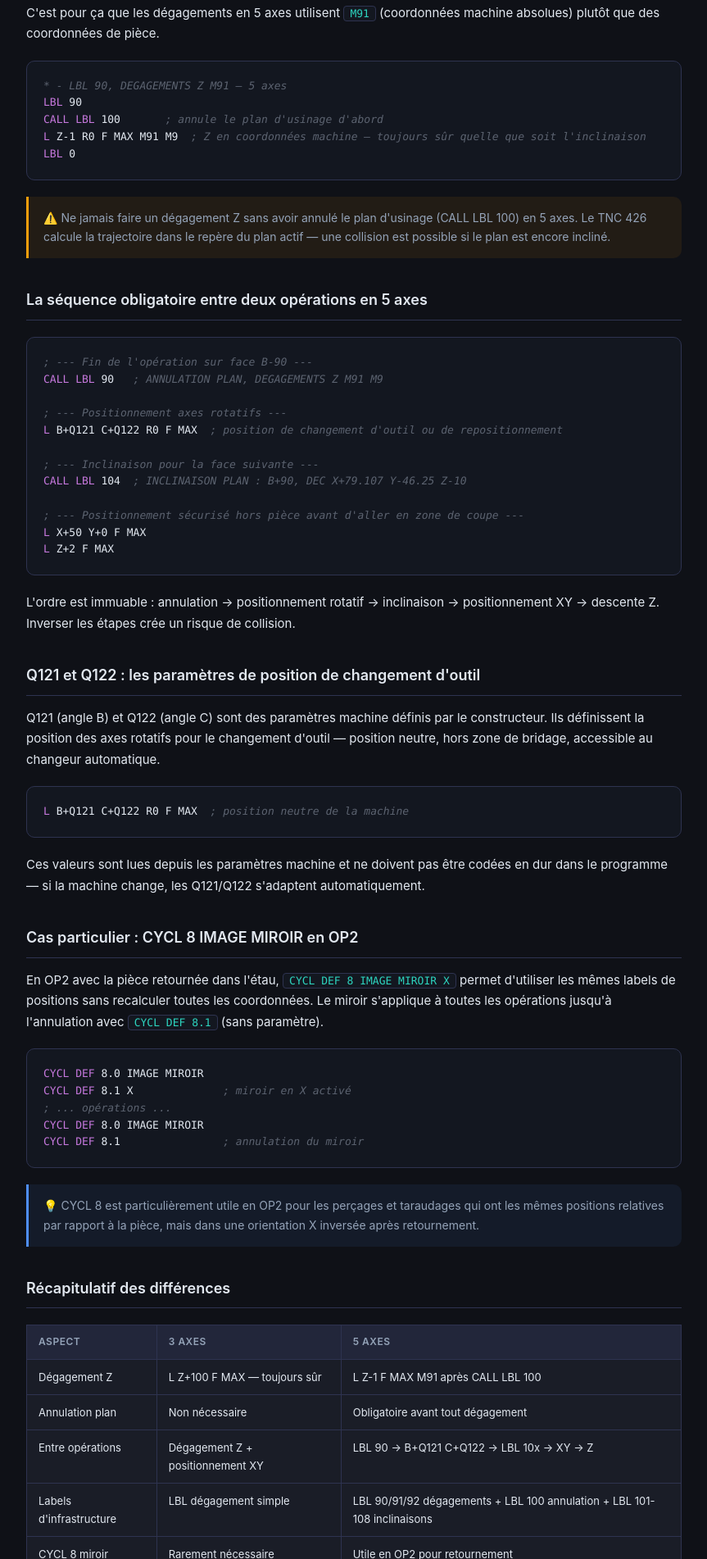
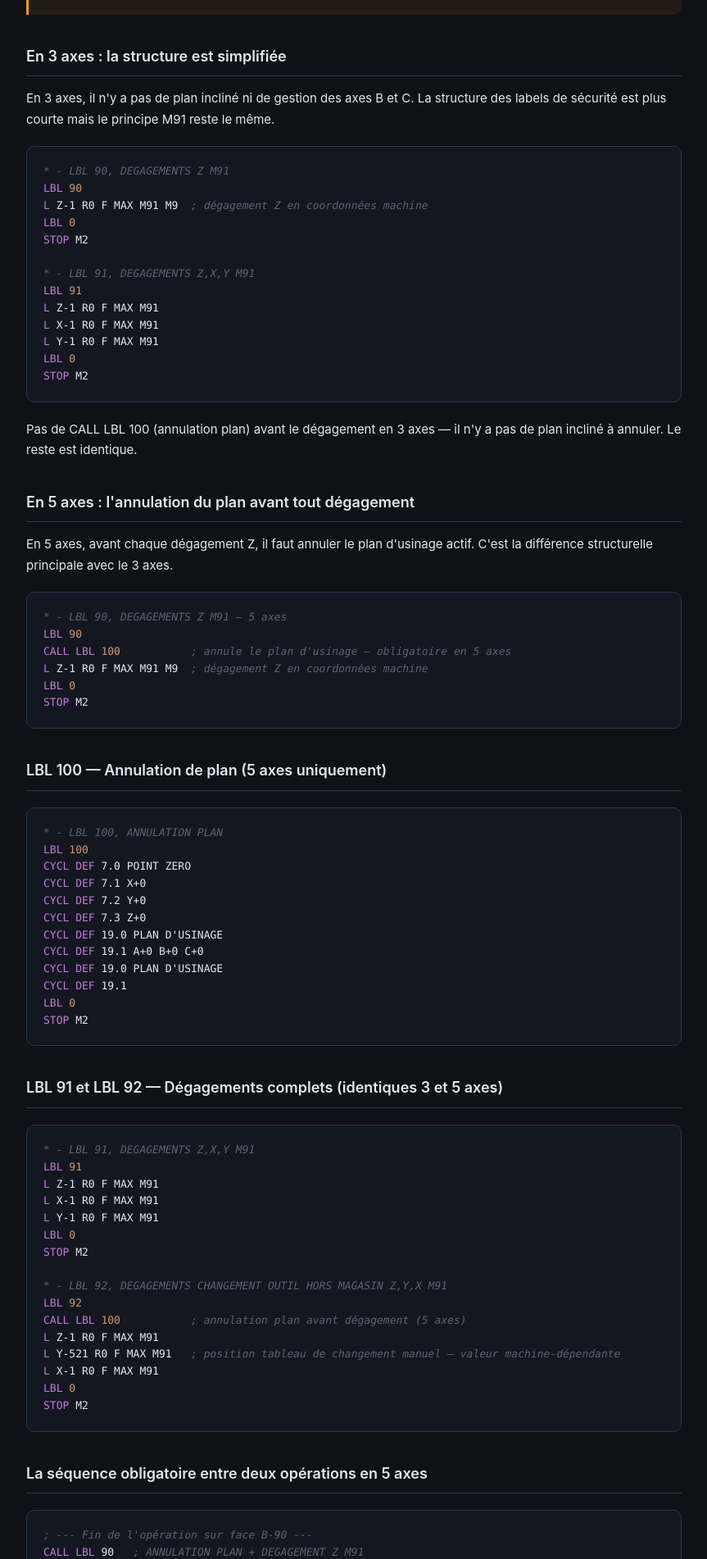
Before and after one commit to nomdecodetnc/nomdecodetnc.github.io, a plain HTML site: page articles/securite-3axes-5axes.html in a window 1280 px wide. Shown: the part 898-2800 px from the top of the page at 82% size, without its empty margins (208-1071 px from the left). Drawn offline with Linux system fonts and the light colour scheme.

Commit message:
Add files via upload

```diff
--- a/articles/securite-3axes-5axes.html
+++ b/articles/securite-3axes-5axes.html
@@ -6,78 +6,120 @@
   <div class="breadcrumb"><a href="../index.html">Accueil</a><span>›</span><a href="../categorie-programmation.html">Programmation</a><span>›</span>Sécurité 3 axes vs 5 axes</div>
   <div class="article-header">
     <div class="category-badge">Programmation Heidenhain TNC</div>
-    <h1>Sécurité programme : différences fondamentales entre 3 axes et 5 axes</h1>
-    <div class="meta"><span>⏱ 7 min de lecture</span><span>🏷 5 axes · Dégagements · TNC 426 · Plan incliné</span></div>
+    <h1>Sécurité programme : différences entre 3 axes et 5 axes</h1>
+    <div class="meta"><span>⏱ 7 min de lecture</span><span>🏷 5 axes · Dégagements · M91 · Plan incliné</span></div>
   </div>
   <div class="article-body">
 
     <p>Les labels de sécurité — dégagements, annulation de plan, positionnements entre opérations — ne se construisent pas de la même façon en 3 axes et en 5 axes. Comprendre cette différence est fondamental pour programmer sans risque de collision.</p>
 
-    <h2>En 3 axes : la sécurité est simple</h2>
-    <p>En 3 axes, il n'y a pas de plan incliné. L'axe Z est toujours perpendiculaire à la table. Un dégagement Z est toujours sûr — monter en Z écarte systématiquement l'outil de la pièce.</p>
+    <h2>Le dégagement Z en M91 — valable en 3 axes comme en 5 axes</h2>
 
-    <pre><span class="cm">* - Dégagement fin d'opération 3 axes</span>
-<span class="kw">L</span> Z+100 R0 F MAX M9  <span class="cm">; monte à Z+100 — toujours sûr</span></pre>
+    <p>Quelle que soit la configuration — 3 axes ou 5 axes — le dégagement Z se fait en coordonnées machine absolues avec <code>M91</code>. C'est la seule façon d'être certain que le dégagement est toujours sûr, indépendamment du référentiel pièce actif ou du plan incliné en cours.</p>
 
-    <p>Entre deux opérations, un positionnement XY après le dégagement Z est sans risque — la pièce est en dessous et l'outil est haut.</p>
+    <pre><span class="cm">* - LBL 90, DEGAGEMENTS Z M91</span>
+<span class="kw">LBL</span> <span class="nm">90</span>
+<span class="kw">CALL LBL</span> <span class="nm">100</span>          <span class="cm">; annule le plan d'abord</span>
+<span class="kw">L</span> Z-1 R0 F MAX M91 M9  <span class="cm">; dégagement Z en coordonnées machine absolues</span>
+<span class="kw">LBL</span> <span class="nm">0</span>
+<span class="kw">STOP</span> M2</pre>
 
-    <h2>En 5 axes : la table s'incline, le Z n'est plus "haut"</h2>
-    <p>Quand la table est inclinée à B-90° (face latérale usinée), le Z machine n'est plus perpendiculaire à la surface usinée. Un simple <code>L Z+100</code> peut envoyer l'outil vers la table au lieu de s'en éloigner — selon l'orientation en cours.</p>
+    <div class="ok">✅ M91 garantit que le dégagement Z est toujours vers le haut par rapport à la machine physique — quelle que soit l'inclinaison de la table ou le référentiel pièce actif.</div>
 
-    <p>C'est pour ça que les dégagements en 5 axes utilisent <code>M91</code> (coordonnées machine absolues) plutôt que des coordonnées de pièce.</p>
+    <div class="warn">⚠️ Un dégagement <code>L Z+100</code> sans M91 se fait dans le référentiel pièce. Si un plan est incliné, Z+100 ne monte pas nécessairement vers le haut — c'est un risque de collision réel.</div>
+
+    <h2>En 3 axes : la structure est simplifiée</h2>
+
+    <p>En 3 axes, il n'y a pas de plan incliné ni de gestion des axes B et C. La structure des labels de sécurité est plus courte mais le principe M91 reste le même.</p>
+
+    <pre><span class="cm">* - LBL 90, DEGAGEMENTS Z M91</span>
+<span class="kw">LBL</span> <span class="nm">90</span>
+<span class="kw">L</span> Z-1 R0 F MAX M91 M9  <span class="cm">; dégagement Z en coordonnées machine</span>
+<span class="kw">LBL</span> <span class="nm">0</span>
+<span class="kw">STOP</span> M2
+
+<span class="cm">* - LBL 91, DEGAGEMENTS Z,X,Y M91</span>
+<span class="kw">LBL</span> <span class="nm">91</span>
+<span class="kw">L</span> Z-1 R0 F MAX M91
+<span class="kw">L</span> X-1 R0 F MAX M91
+<span class="kw">L</span> Y-1 R0 F MAX M91
+<span class="kw">LBL</span> <span class="nm">0</span>
+<span class="kw">STOP</span> M2</pre>
+
+    <p>Pas de CALL LBL 100 (annulation plan) avant le dégagement en 3 axes — il n'y a pas de plan incliné à annuler. Le reste est identique.</p>
+
+    <h2>En 5 axes : l'annulation du plan avant tout dégagement</h2>
+
+    <p>En 5 axes, avant chaque dégagement Z, il faut annuler le plan d'usinage actif. C'est la différence structurelle principale avec le 3 axes.</p>
 
     <pre><span class="cm">* - LBL 90, DEGAGEMENTS Z M91 — 5 axes</span>
-<span class="kw">LBL</span> 90
-<span class="kw">CALL LBL</span> 100       <span class="cm">; annule le plan d'usinage d'abord</span>
-<span class="kw">L</span> Z-1 R0 F MAX M91 M9  <span class="cm">; Z en coordonnées machine — toujours sûr quelle que soit l'inclinaison</span>
-<span class="kw">LBL</span> 0</pre>
+<span class="kw">LBL</span> <span class="nm">90</span>
+<span class="kw">CALL LBL</span> <span class="nm">100</span>           <span class="cm">; annule le plan d'usinage — obligatoire en 5 axes</span>
+<span class="kw">L</span> Z-1 R0 F MAX M91 M9  <span class="cm">; dégagement Z en coordonnées machine</span>
+<span class="kw">LBL</span> <span class="nm">0</span>
+<span class="kw">STOP</span> M2</pre>
 
-    <div class="warn">⚠️ Ne jamais faire un dégagement Z sans avoir annulé le plan d'usinage (CALL LBL 100) en 5 axes. Le TNC 426 calcule la trajectoire dans le repère du plan actif — une collision est possible si le plan est encore incliné.</div>
+    <h2>LBL 100 — Annulation de plan (5 axes uniquement)</h2>
+
+    <pre><span class="cm">* - LBL 100, ANNULATION PLAN</span>
+<span class="kw">LBL</span> <span class="nm">100</span>
+<span class="kw">CYCL DEF</span> 7.0 POINT ZERO
+<span class="kw">CYCL DEF</span> 7.1 X+0
+<span class="kw">CYCL DEF</span> 7.2 Y+0
+<span class="kw">CYCL DEF</span> 7.3 Z+0
+<span class="kw">CYCL DEF</span> 19.0 PLAN D'USINAGE
+<span class="kw">CYCL DEF</span> 19.1 A+0 B+0 C+0
+<span class="kw">CYCL DEF</span> 19.0 PLAN D'USINAGE
+<span class="kw">CYCL DEF</span> 19.1
+<span class="kw">LBL</span> <span class="nm">0</span>
+<span class="kw">STOP</span> M2</pre>
+
+    <h2>LBL 91 et LBL 92 — Dégagements complets (identiques 3 et 5 axes)</h2>
+
+    <pre><span class="cm">* - LBL 91, DEGAGEMENTS Z,X,Y M91</span>
+<span class="kw">LBL</span> <span class="nm">91</span>
+<span class="kw">L</span> Z-1 R0 F MAX M91
+<span class="kw">L</span> X-1 R0 F MAX M91
+<span class="kw">L</span> Y-1 R0 F MAX M91
+<span class="kw">LBL</span> <span class="nm">0</span>
+<span class="kw">STOP</span> M2
+
+<span class="cm">* - LBL 92, DEGAGEMENTS CHANGEMENT OUTIL HORS MAGASIN Z,Y,X M91</span>
+<span class="kw">LBL</span> <span class="nm">92</span>
+<span class="kw">CALL LBL</span> <span class="nm">100</span>           <span class="cm">; annulation plan avant dégagement (5 axes)</span>
+<span class="kw">L</span> Z-1 R0 F MAX M91
+<span class="kw">L</span> Y-521 R0 F MAX M91   <span class="cm">; position tableau de changement manuel — valeur machine-dépendante</span>
+<span class="kw">L</span> X-1 R0 F MAX M91
+<span class="kw">LBL</span> <span class="nm">0</span>
+<span class="kw">STOP</span> M2</pre>
 
     <h2>La séquence obligatoire entre deux opérations en 5 axes</h2>
 
     <pre><span class="cm">; --- Fin de l'opération sur face B-90 ---</span>
-<span class="kw">CALL LBL</span> 90   <span class="cm">; ANNULATION PLAN, DEGAGEMENTS Z M91 M9</span>
+<span class="kw">CALL LBL</span> 90   <span class="cm">; ANNULATION PLAN + DEGAGEMENT Z M91</span>
 
 <span class="cm">; --- Positionnement axes rotatifs ---</span>
-<span class="kw">L</span> B+Q121 C+Q122 R0 F MAX  <span class="cm">; position de changement d'outil ou de repositionnement</span>
+<span class="kw">L</span> B+Q121 C+Q122 R0 F MAX
 
 <span class="cm">; --- Inclinaison pour la face suivante ---</span>
 <span class="kw">CALL LBL</span> 104  <span class="cm">; INCLINAISON PLAN : B+90, DEC X+79.107 Y-46.25 Z-10</span>
 
-<span class="cm">; --- Positionnement sécurisé hors pièce avant d'aller en zone de coupe ---</span>
+<span class="cm">; --- Positionnement sécurisé hors pièce ---</span>
 <span class="kw">L</span> X+50 Y+0 F MAX
 <span class="kw">L</span> Z+2 F MAX</pre>
 
-    <p>L'ordre est immuable : annulation → positionnement rotatif → inclinaison → positionnement XY → descente Z. Inverser les étapes crée un risque de collision.</p>
-
-    <h2>Q121 et Q122 : les paramètres de position de changement d'outil</h2>
-    <p>Q121 (angle B) et Q122 (angle C) sont des paramètres machine définis par le constructeur. Ils définissent la position des axes rotatifs pour le changement d'outil — position neutre, hors zone de bridage, accessible au changeur automatique.</p>
-
-    <pre><span class="kw">L</span> B+Q121 C+Q122 R0 F MAX  <span class="cm">; position neutre de la machine</span></pre>
-
-    <p>Ces valeurs sont lues depuis les paramètres machine et ne doivent pas être codées en dur dans le programme — si la machine change, les Q121/Q122 s'adaptent automatiquement.</p>
-
-    <h2>Cas particulier : CYCL 8 IMAGE MIROIR en OP2</h2>
-    <p>En OP2 avec la pièce retournée dans l'étau, <code>CYCL DEF 8 IMAGE MIROIR X</code> permet d'utiliser les mêmes labels de positions sans recalculer toutes les coordonnées. Le miroir s'applique à toutes les opérations jusqu'à l'annulation avec <code>CYCL DEF 8.1</code> (sans paramètre).</p>
-
-    <pre><span class="kw">CYCL DEF</span> 8.0 IMAGE MIROIR
-<span class="kw">CYCL DEF</span> 8.1 X              <span class="cm">; miroir en X activé</span>
-<span class="cm">; ... opérations ...</span>
-<span class="kw">CYCL DEF</span> 8.0 IMAGE MIROIR
-<span class="kw">CYCL DEF</span> 8.1                <span class="cm">; annulation du miroir</span></pre>
-
-    <div class="note">💡 CYCL 8 est particulièrement utile en OP2 pour les perçages et taraudages qui ont les mêmes positions relatives par rapport à la pièce, mais dans une orientation X inversée après retournement.</div>
-
-    <h2>Récapitulatif des différences</h2>
+    <h2>Tableau comparatif</h2>
     <table class="compare-table">
       <tr><th>Aspect</th><th>3 axes</th><th>5 axes</th></tr>
-      <tr><td>Dégagement Z</td><td>L Z+100 F MAX — toujours sûr</td><td>L Z-1 F MAX M91 après CALL LBL 100</td></tr>
-      <tr><td>Annulation plan</td><td>Non nécessaire</td><td>Obligatoire avant tout dégagement</td></tr>
-      <tr><td>Entre opérations</td><td>Dégagement Z + positionnement XY</td><td>LBL 90 → B+Q121 C+Q122 → LBL 10x → XY → Z</td></tr>
-      <tr><td>Labels d'infrastructure</td><td>LBL dégagement simple</td><td>LBL 90/91/92 dégagements + LBL 100 annulation + LBL 101-108 inclinaisons</td></tr>
-      <tr><td>CYCL 8 miroir</td><td>Rarement nécessaire</td><td>Utile en OP2 pour retournement</td></tr>
+      <tr><td>Dégagement Z</td><td>L Z-1 F MAX M91</td><td>CALL LBL 100 → L Z-1 F MAX M91</td></tr>
+      <tr><td>Annulation plan avant dégagement</td><td>Non nécessaire</td><td>Obligatoire</td></tr>
+      <tr><td>LBL 100</td><td>Absent</td><td>Présent — annulation CYCL 19</td></tr>
+      <tr><td>LBL 101–108</td><td>Absents</td><td>Présents — inclinaisons par face</td></tr>
+      <tr><td>Entre opérations</td><td>LBL 90 → XY → Z</td><td>LBL 90 → B+Q121 C+Q122 → LBL 10x → XY → Z</td></tr>
+      <tr><td>Principe M91</td><td>✅ Identique</td><td>✅ Identique</td></tr>
     </table>
+
+    <div class="note">💡 Le point commun fondamental : M91 pour les dégagements Z, toujours, en 3 axes comme en 5 axes. C'est la seule garantie que le dégagement est réellement vers le haut par rapport à la machine physique.</div>
 
   </div>
   <div class="article-nav">
```
Also changed, not shown: articles/architecture-lbl.html (+6 -8 lines), articles/bavurage.html (+1 -1 lines), articles/macros-cimco.html (+2 -14 lines), articles/strategie-contour.html (+7 -5 lines).
